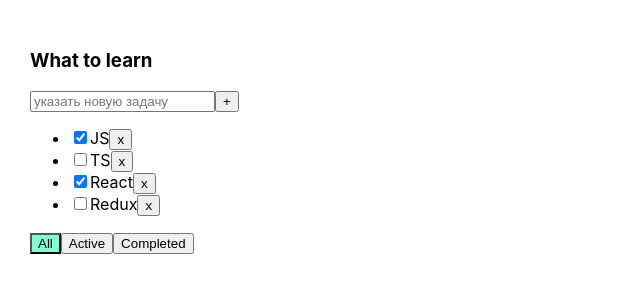
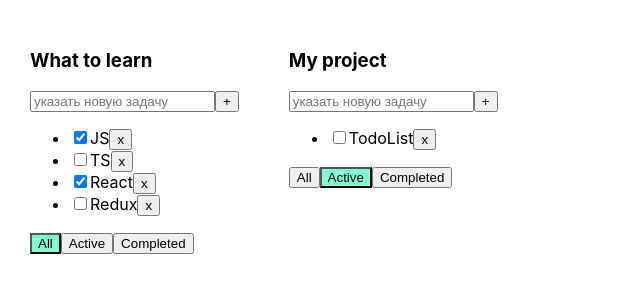
Before and after one commit to AndrosovMA/ToDoList, a React (Create React App) app: page / in a window 1280 px wide. Shown: the top 300 px of the page, without its empty margins (0-640 px from the left). Built offline with nearby package versions, Linux system fonts and the light colour scheme.

Commit message:
v.0.0.5 realization different  to do lists (unrelated data )

```diff
--- a/src/App.tsx
+++ b/src/App.tsx
@@ -9,60 +9,96 @@
     isDone: boolean,
 }
 export type TasksType = Array<TaskType>;
+export type TasksTypeObject = {
+    [idTodoList: string]: TasksType
+
+}
+
 export type FilterValueType = "All" | "Active" | "Completed";
+export type TodoListType = {
+    id: string,
+    task: string,
+    filter: FilterValueType
+}
 
 
 function App() {
+    const idTodoList_1: string = v1();
+    const idTodoList_2: string = v1();
 
-    const [tasks, setTask] = useState<TasksType>([
+    const [tasks, setTask] = useState<TasksTypeObject>({
+        [idTodoList_1]: [
             {id: v1(), title: 'JS', isDone: true},
             {id: v1(), title: 'TS', isDone: false},
             {id: v1(), title: 'React', isDone: true},
             {id: v1(), title: 'Redux', isDone: false},
-    ]);
-    const [filter, setFilter] = useState<FilterValueType>('All');
+        ],
+        [idTodoList_2]: [
+            {id: v1(), title: 'SocialNetwork', isDone: true},
+            {id: v1(), title: 'TodoList', isDone: false},
+        ],
+    });
+    const [todoLists, setTodoLists] = useState<Array<TodoListType>>([
+        {id: idTodoList_1, task: 'What to learn', filter: 'All'},
+        {id: idTodoList_2, task: 'My project', filter: 'Active'},
+    ])
 
-    const addTask = (tittle: string) => {
+    const addTask = (tittle: string, id:string) => {
         let newTask = {
             id: v1(),
             title: tittle,
             isDone: false
         }
-        let newTasks = [newTask, ...tasks];
-        setTask(newTasks);
+        tasks[id] = [newTask, ...tasks[id]]
+        setTask({...tasks});
     }
-    const removeTask = (id: string) => {
-        let taskFilter = tasks.filter((el) => el.id !== id)
-        setTask(taskFilter);
+    const removeTask = (idList:string, idTask: string) => {
+        tasks[idList] = tasks[idList].filter((el) => el.id !== idTask);
+        setTask({...tasks});
     }
-    const changeFilter = (value: FilterValueType) => {
-        setFilter(value);
+    const changeFilter = (value: FilterValueType, id: string) => {
+        let todoList = todoLists.find((el: TodoListType) => el.id === id);
+        if (todoList) {
+            todoList.filter = value;
+            setTodoLists([...todoLists]);
         }
-    const changeStatusTask = (id: string, isDone: boolean) => {
-        let copyTasks = tasks.find(el=> el.id === id)
+    }
+    const changeStatusTask = (idList:string, id: string, isDone: boolean) => {
+        let copyTasks = tasks[idList].find(el => el.id === id)
         if (copyTasks) {
             copyTasks.isDone = isDone;
         }
-        setTask([...tasks])
-    }
-
-    let tasksForTodoList = tasks;
-    if (filter === 'Active') {
-        tasksForTodoList = tasks.filter((el) => !el.isDone);
-    }
-    if (filter === 'Completed') {
-        tasksForTodoList = tasks.filter((el) => el.isDone);
+        setTask({...tasks})
     }
 
     return (
         <div className="App">
-            <TodoList tasks={tasksForTodoList}
+            {
+                todoLists.map((el) => {
+                    let tasksForTodoList:TasksType = tasks[el.id];
+                    if (el.filter === 'Active') {
+                        tasksForTodoList = tasks[el.id].filter((el) => !el.isDone);
+                    }
+                    if (el.filter === 'Completed') {
+                        tasksForTodoList = tasks[el.id].filter((el) => el.isDone);
+                    }
+
+                    return (
+                        <TodoList
+                            key={el.id}
+                            id={el.id}
+                            taskName={el.task}
+                            tasks={tasksForTodoList}
                             removeTask={removeTask}
                             changeFilter={changeFilter}
                             addTask={addTask}
                             changeStatusTask={changeStatusTask}
-                      filter={filter}
+                            filter={el.filter}
                         />
+                    )
+                })
+            }
+
         </div>
     );
 }
--- a/src/TodoList.tsx
+++ b/src/TodoList.tsx
@@ -3,12 +3,14 @@
 import {v1} from "uuid";
 
 type Props = {
-    tasks: TasksType;
-    removeTask: (id: string) => void;
-    changeFilter: (value: FilterValueType) => void;
-    addTask: (tittle: string) => void;
-    changeStatusTask: (id: string, isDone: boolean) => void
-    filter: string
+    id:string
+    taskName: string
+    tasks: TasksType
+    removeTask: (idList:string, idTask: string) => void
+    changeFilter: (value: FilterValueType, id: string) => void
+    addTask: (tittle: string, id:string) => void
+    changeStatusTask: (idList:string, idTask: string, isDone: boolean) => void
+    filter: FilterValueType
 }
 
 export function TodoList(props: Props) {
@@ -25,7 +27,7 @@
             return
         }
         if (e.key === 'Enter') {
-            props.addTask(newTaskTittle.trim());
+            props.addTask(newTaskTittle.trim(), props.id);
             setNewTaskTittle('')
         }
     };
@@ -34,22 +36,22 @@
             setErrorInput('error')
             return
         }
-        props.addTask(newTaskTittle.trim());
+        props.addTask(newTaskTittle.trim(), props.id);
         setNewTaskTittle('')
     }
     const allClickHandler = () => {
-        props.changeFilter('All')
+        props.changeFilter('All', props.id)
     };
     const activeClickHandler = () => {
-        props.changeFilter('Active')
+        props.changeFilter('Active', props.id)
     };
     const completedClickHandler = () => {
-        props.changeFilter('Completed')
+        props.changeFilter('Completed', props.id)
     };
 
     return (
         <div>
-            <h3>What to learn</h3>
+            <h3>{props.taskName}</h3>
             <div>
                 <input placeholder='указать новую задачу' value={newTaskTittle}
                        className={errorInput ? errorInput : ''}
@@ -62,10 +64,10 @@
                 {
                     props.tasks.map((el) => {
                         const onRemoveTask = () => {
-                            props.removeTask(el.id)
+                            props.removeTask(props.id, el.id)
                         }
                         const onChangeCheckbox = (e: ChangeEvent<HTMLInputElement>) => {
-                            props.changeStatusTask(el.id, e.currentTarget.checked);
+                            props.changeStatusTask(props.id, el.id, e.currentTarget.checked);
                         }
 
                         return <li key={v1()}>
```
Lines whose indentation alone changed are shown as unchanged.
